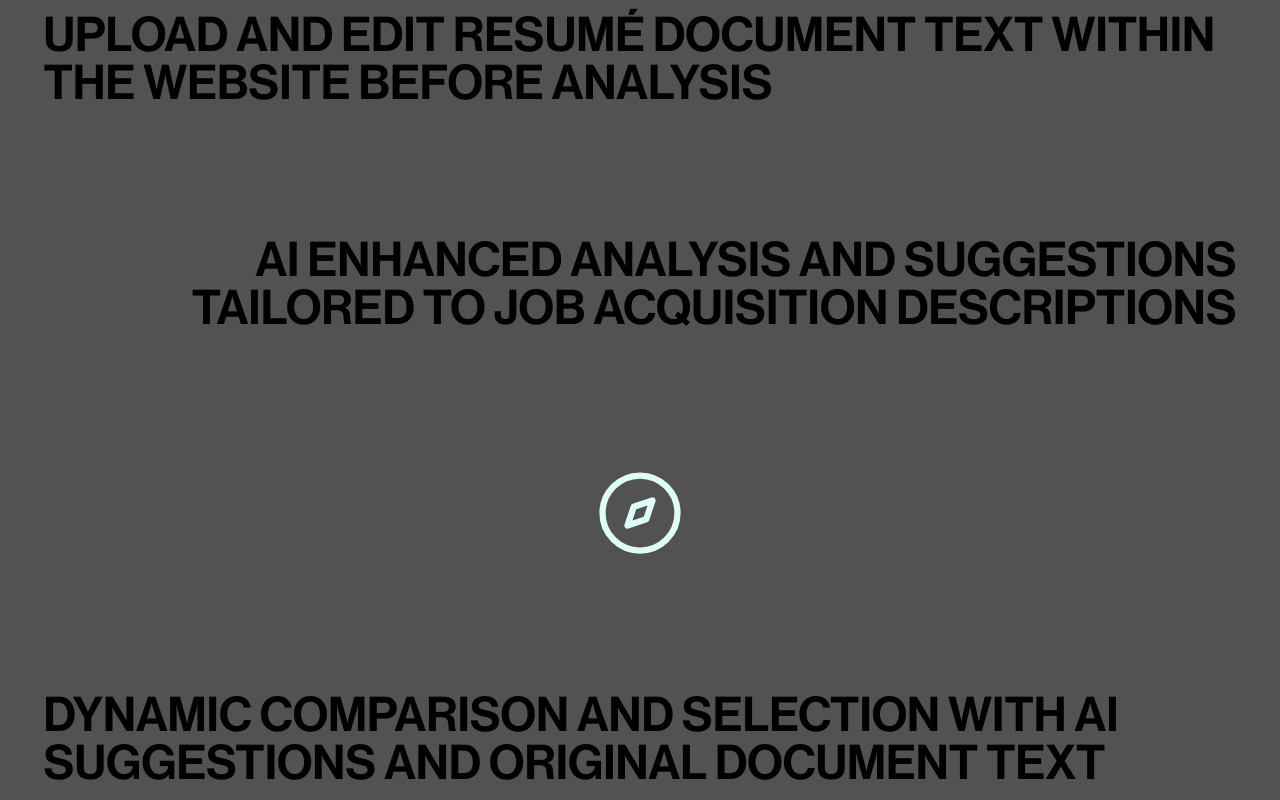
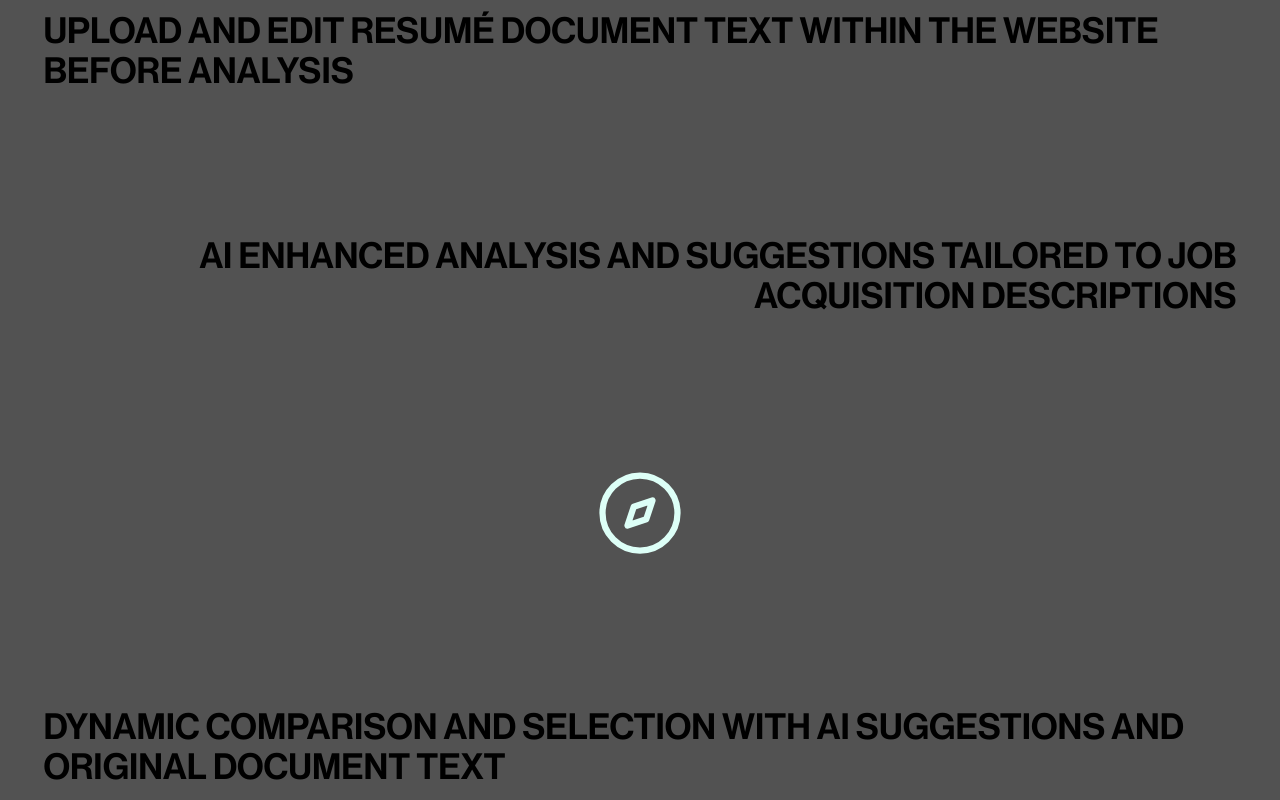
Before and after one commit to CouchSloth365/Resume-Analysis-System, a website: page src/index.html in a window 1280 px wide. Shown: the top 800 px of the page. Drawn offline with Linux system fonts and the light colour scheme.

Commit message:
Update index.html

```diff
--- a/src/index.html
+++ b/src/index.html
@@ -6,7 +6,7 @@
   <link href="./style.css" rel="stylesheet">
 </head>
 <body id="body" class="h-screen overflow-y-scroll snap-y snap-mandatory">
-  <section id="about" class="font-grotesk text-5xl bg-neutral-600 p-3 h-screen snap-start flex flex-col justify-between items-center uppercase">
+  <section id="about" class="font-grotesk text-4xl bg-neutral-600 p-3 h-screen snap-start flex flex-col justify-between items-center uppercase">
     <div class="text-left w-[95%]">Upload and edit resumé document text within the website before analysis</div>
     <div class="text-right w-[95%]">AI enhanced analysis and suggestions tailored to job acquisition descriptions</div>
     <div>
```
